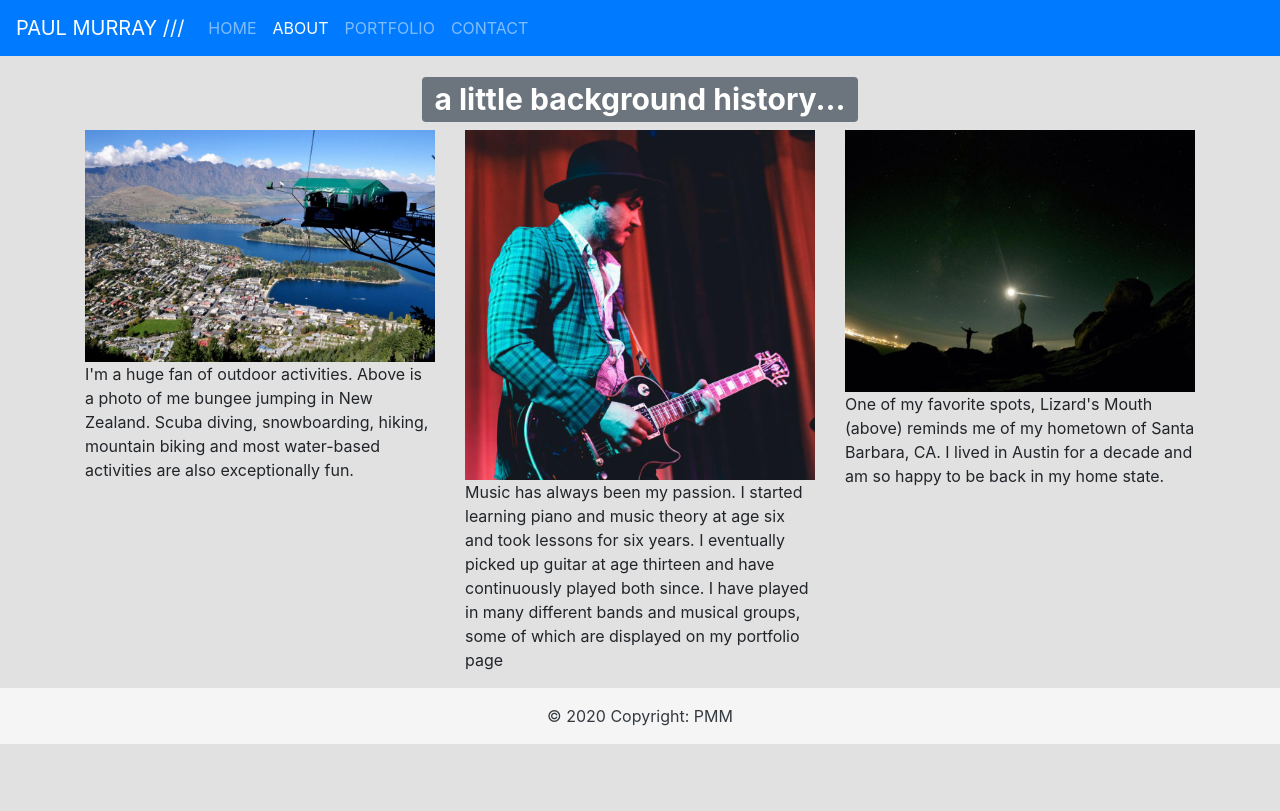
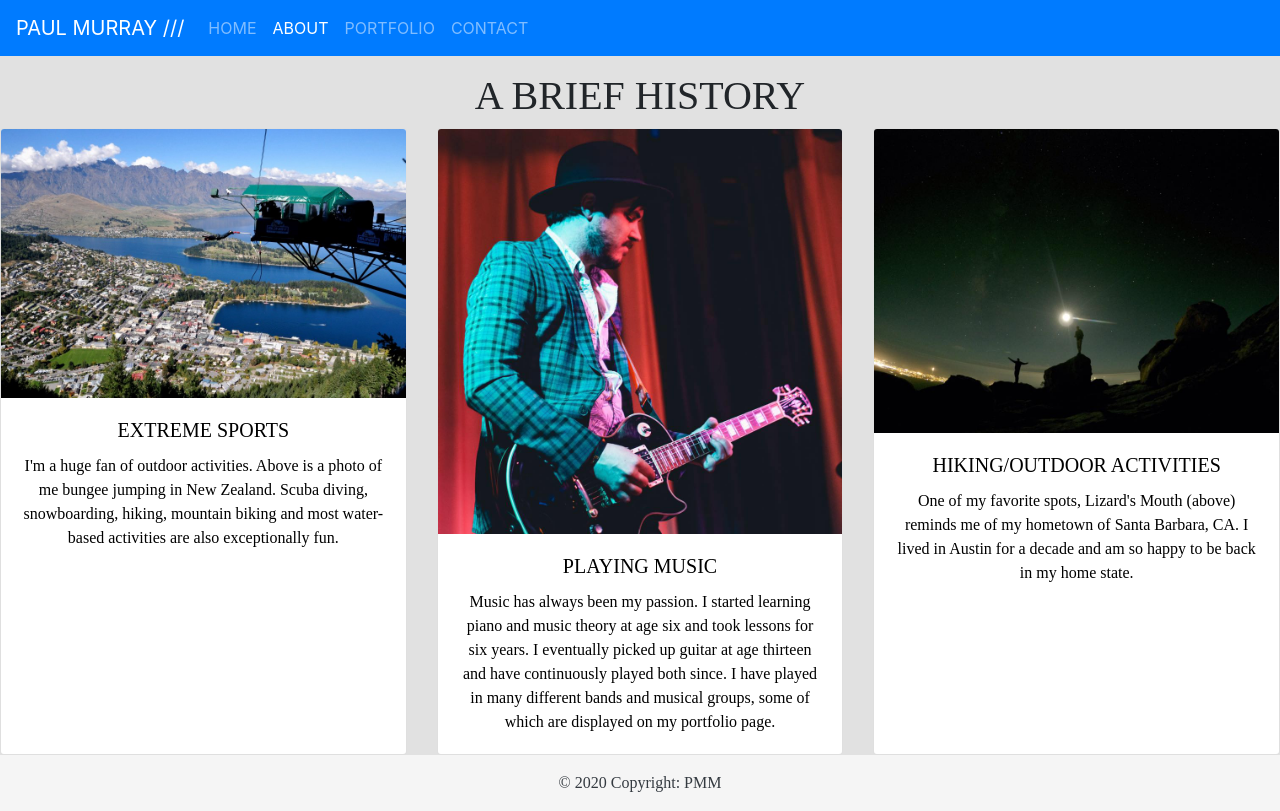
Before and after one commit to Deftone1/an-updated-responsive-portfolio-of-paul, a plain HTML site: page about.html in a window 1280 px wide. Drawn offline with nearby package versions, Linux system fonts and the light colour scheme.

Commit message:
majorly repolished the formatting of the portfolio

```diff
--- a/about.html
+++ b/about.html
@@ -9,16 +9,17 @@
     <!-- Bootstrap CSS Link -->
     <link rel="stylesheet" href="https://stackpath.bootstrapcdn.com/bootstrap/4.5.2/css/bootstrap.min.css"
         integrity="sha384-JcKb8q3iqJ61gNV9KGb8thSsNjpSL0n8PARn9HuZOnIxN0hoP+VmmDGMN5t9UJ0Z" crossorigin="anonymous">
-
+        <link rel="stylesheet" href="style.css">
+    </head>
 </head>
 
 <body style="background-color: #E1E1E1">
     <br>
     <br>
     <br>
-    <h1 style="text-align: center">
-        <span class="badge badge-secondary p-12">a little background history...</span></h1>
-
+    <div>
+        <h1 class="about-header">A BRIEF HISTORY</h1>
+    </div>
     <!-- Nav bar -->
     <nav class="navbar navbar-expand-lg navbar-dark bg-primary fixed-top">
         <a class="navbar-brand" href="index.html">PAUL MURRAY ///</a>
@@ -37,45 +38,37 @@
     </nav>
 
     <!-- Personal interest photos with descriptions -->
-    <div class="container">
-        <div class="row">
-            <div class="col-md-4">
-                <div class="thumbnail">
-
-                    <img src="543162_683202611344_1002786710_n.jpg" alt="bungee jump" style="width:100%">
-                    <div class="caption">
-                        <p class="text-left">I'm a huge fan of outdoor activities. Above is a photo of me bungee jumping
+    <div class="card-deck">
+        <div class="card">
+            <img class="card-img-top" src="543162_683202611344_1002786710_n.jpg" alt="bungee jump">
+            <div class="card-body">
+                <h5 class="card-title">EXTREME SPORTS</h5>
+                <p class="card-text">I'm a huge fan of outdoor activities. Above is a photo of me bungee jumping
                     in New Zealand. Scuba diving,
                     snowboarding, hiking, mountain biking and most water-based activities are also
                     exceptionally fun.</p>
 
             </div>
+        </div>
+        <div class="card">
+            <img class="card-img-top" src="76705215_10100660628039924_273680813659258880_n.jpg" alt="Card image cap">
+            <div class="card-body">
+                <h5 class="card-title">PLAYING MUSIC</h5>
+                <p class="card-text">Music has always been my passion. I started learning piano
+                    and music theory at age six and took lessons for six years. I eventually picked up guitar at
+                    age thirteen and have continuously played both since. I have played in many different bands
+                    and musical groups, some of
+                    which are displayed on my portfolio page.</p>
 
             </div>
         </div>
-            <div class="col-md-4">
-                <div class="thumbnail">
-                    <img src="76705215_10100660628039924_273680813659258880_n.jpg" alt="paul playing guitar"
-                        style="width:100%">
-                    <div class="caption">
-                        <p class="text-left">Music has always been my passion. I started learning piano
-                            and music theory at age six and took lessons for six years. I eventually picked up guitar at
-                            age thirteen and have continuously played both since. I have played in many different bands
-                            and musical groups, some of
-                            which are displayed on my portfolio page</p>
-                    </div>
-
-                </div>
-            </div>
-            <div class="col-md-4">
-                <div class="thumbnail">
-                    <img src="11951805_10206825447411860_2971971156312144067_n.jpg" alt="moonlight" style="width:100%">
-                    <div class="caption">
-                        <p class="text-left">One of my favorite spots, Lizard's Mouth (above) reminds me of
+        <div class="card">
+            <img class="card-img-top" src="11951805_10206825447411860_2971971156312144067_n.jpg" alt="Card image cap">
+            <div class="card-body">
+                <h5 class="card-title">HIKING/OUTDOOR ACTIVITIES</h5>
+                <p class="card-text">One of my favorite spots, Lizard's Mouth (above) reminds me of
                     my hometown of Santa Barbara, CA. I lived in Austin for a decade and am so happy to be back
                     in my home state.</p>
-                    </div>
-
                 </div>
             </div>
         </div>
--- a/style.css
+++ b/style.css
@@ -2,3 +2,36 @@
     text-align: center;
     color: rgb(255, 255, 255);
 }
+
+.about-header {
+    font-family: century-gothic;
+    text-align: center;
+}
+
+.card {
+text-align: center;
+
+}
+
+.nav-text {
+    color: black;
+}
+
+.card-text, .card-title {
+    font-family: century-gothic;
+    color: black;
+}
+
+.music-text {
+    font-family: century-gothic;
+}
+
+.btn-spacing {
+    margin: 0 auto;
+    text-align: center;
+}
+
+.text-center {
+    font-family: century-gothic;
+    color: white;
+}
```
Also changed, not shown: contact.html (+19 -29 lines), index.html (+1 -0 lines), portfolio.html (+47 -31 lines). Lines whose indentation alone changed are shown as unchanged.
